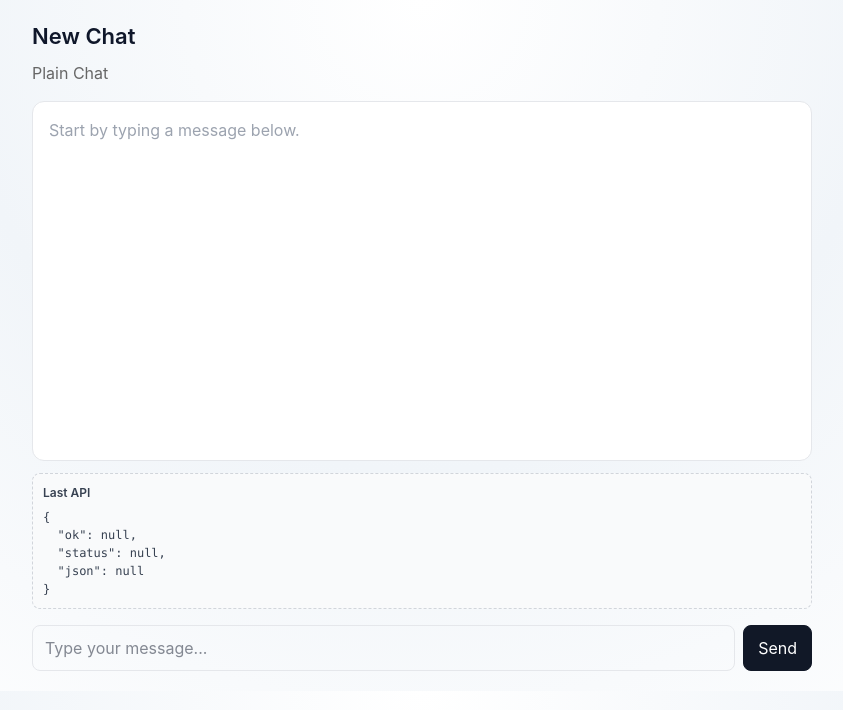
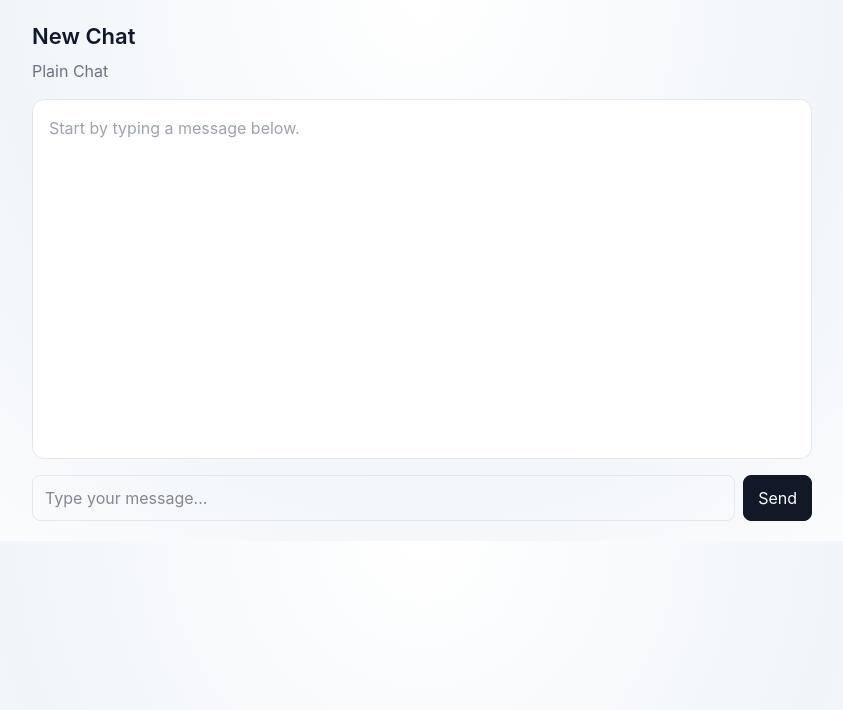
Before and after one commit to themusashimaru/jcil-ai-micro, a Next.js app: page /chat in a window 1280 px wide. Shown: the top 710 px of the page, without its empty margins (218-1061 px from the left). Built offline with nearby package versions, Linux system fonts and the light colour scheme.

Commit message:
ui(chat): simplest request/response; always show reply

```diff
--- a/src/app/chat/page.tsx
+++ b/src/app/chat/page.tsx
@@ -9,94 +9,61 @@ export default function ChatPage() {
   const [input, setInput] = React.useState("");
   const [loading, setLoading] = React.useState(false);
 
-  // always-visible debug so nothing is “invisible”
-  const [lastApi, setLastApi] = React.useState<{
-    ok?: boolean;
-    status?: number;
-    json?: any;
-    error?: string;
-  } | null>(null);
-
   async function sendMessage(text: string) {
     const userText = text.trim();
     if (!userText || loading) return;
 
     setLoading(true);
-    setLastApi(null);
-
-    // show user + placeholder “…” that we replace
-    setMessages((m) => [...m, { role: "user", content: userText }, { role: "assistant", content: "…" }]);
+    // show the user message
+    setMessages((m) => [...m, { role: "user", content: userText }]);
     setInput("");
 
     try {
       const res = await fetch("/api/chat", {
         method: "POST",
         headers: { "Content-Type": "application/json" },
-        // server accepts: message | input | text | prompt | q
+        // our API accepts message | input | text | prompt | q
         body: JSON.stringify({ message: userText }),
       });
 
       const data = await res.json().catch(() => ({} as any));
-      setLastApi({ ok: data?.ok ?? res.ok, status: res.status, json: data });
 
-      // treat both {ok:true, answer/output} and {output} as success
-      const success = (data?.ok ?? res.ok) === true;
-      if (!success) {
-        const msg = data?.error || data?.details || `HTTP ${res.status}`;
-        replaceAssistant(`Sorry, an error occurred: ${msg}`);
+      // treat both shapes as success; show any error text to screen
+      if (!res.ok || data?.ok === false) {
+        const err = data?.error || data?.details || `HTTP ${res.status}`;
+        setMessages((m) => [...m, { role: "assistant", content: `Sorry, an error occurred: ${err}` }]);
         return;
       }
 
-      const reply =
+      // accept answer OR output (either may be present depending on backend)
+      const reply: string =
         (typeof data?.answer === "string" && data.answer) ||
         (typeof data?.output === "string" && data.output) ||
+        // last-ditch: try common raw shapes (xAI/OpenAI)
+        (typeof data?.choices?.[0]?.message?.content === "string" && data.choices[0].message.content) ||
+        (typeof data?.choices?.[0]?.text === "string" && data.choices[0].text) ||
         "(no response)";
 
-      replaceAssistant(reply);
+      setMessages((m) => [...m, { role: "assistant", content: reply }]);
     } catch (e: any) {
-      setLastApi({ ok: false, error: e?.message || "Network error" });
-      replaceAssistant(`Sorry, an error occurred: ${e?.message || "Network error"}`);
+      setMessages((m) => [...m, { role: "assistant", content: `Network error: ${e?.message || e}` }]);
     } finally {
       setLoading(false);
     }
   }
 
-  function replaceAssistant(text: string) {
-    setMessages((m) => {
-      const copy = m.slice();
-      const i = copy.length - 1;
-      if (i >= 0 && copy[i].role === "assistant") copy[i] = { role: "assistant", content: text };
-      else copy.push({ role: "assistant", content: text });
-      return copy;
-    });
-  }
+  return (
+    <div style={{ maxWidth: 820, margin: "0 auto", padding: 20 }}>
+      <h1 style={{ fontSize: 22, fontWeight: 600, marginBottom: 6 }}>New Chat</h1>
+      <p style={{ color: "#6b7280", marginBottom: 16 }}>Plain Chat</p>
 
-  return (
-    <div style={{ maxWidth: 820, margin: "0 auto", padding: "1.25rem" }}>
-      <h1 style={{ fontSize: 22, fontWeight: 600, marginBottom: 8 }}>New Chat</h1>
-      <p style={{ color: "#666", marginBottom: 16 }}>Plain Chat</p>
-
-      <div
-        style={{
-          border: "1px solid #e5e7eb",
-          borderRadius: 12,
-          padding: 16,
-          minHeight: 360,
-          background: "#fff",
-        }}
-      >
+      <div style={{ border: "1px solid #e5e7eb", borderRadius: 12, padding: 16, minHeight: 360, background: "#fff" }}>
         {messages.length === 0 ? (
           <p style={{ color: "#9ca3af" }}>Start by typing a message below.</p>
         ) : (
           <ul style={{ listStyle: "none", padding: 0, margin: 0, display: "grid", gap: 12 }}>
             {messages.map((m, i) => (
-              <li
-                key={i}
-                style={{
-                  display: "flex",
-                  justifyContent: m.role === "user" ? "flex-end" : "flex-start",
-                }}
-              >
+              <li key={i} style={{ display: "flex", justifyContent: m.role === "user" ? "flex-end" : "flex-start" }}>
                 <div
                   style={{
                     maxWidth: "80%",
@@ -105,8 +72,6 @@ export default function ChatPage() {
                     borderRadius: 12,
                     padding: "10px 12px",
                     background: m.role === "user" ? "#eef2ff" : "#f9fafb",
-                    color: "#111827",
-                    lineHeight: 1.4,
                   }}
                 >
                   {m.content}
@@ -115,24 +80,6 @@ export default function ChatPage() {
             ))}
           </ul>
         )}
-      </div>
-
-      {/* Always-visible debug so replies aren't “invisible” */}
-      <div
-        style={{
-          marginTop: 12,
-          background: "#f9fafb",
-          border: "1px dashed #d1d5db",
-          borderRadius: 8,
-          padding: 10,
-          fontSize: 12,
-          color: "#374151",
-        }}
-      >
-        <div style={{ fontWeight: 600, marginBottom: 6 }}>Last API</div>
-        <pre style={{ whiteSpace: "pre-wrap", margin: 0 }}>
-{JSON.stringify(lastApi ?? { ok: null, status: null, json: null }, null, 2)}
-        </pre>
       </div>
 
       <form
```
